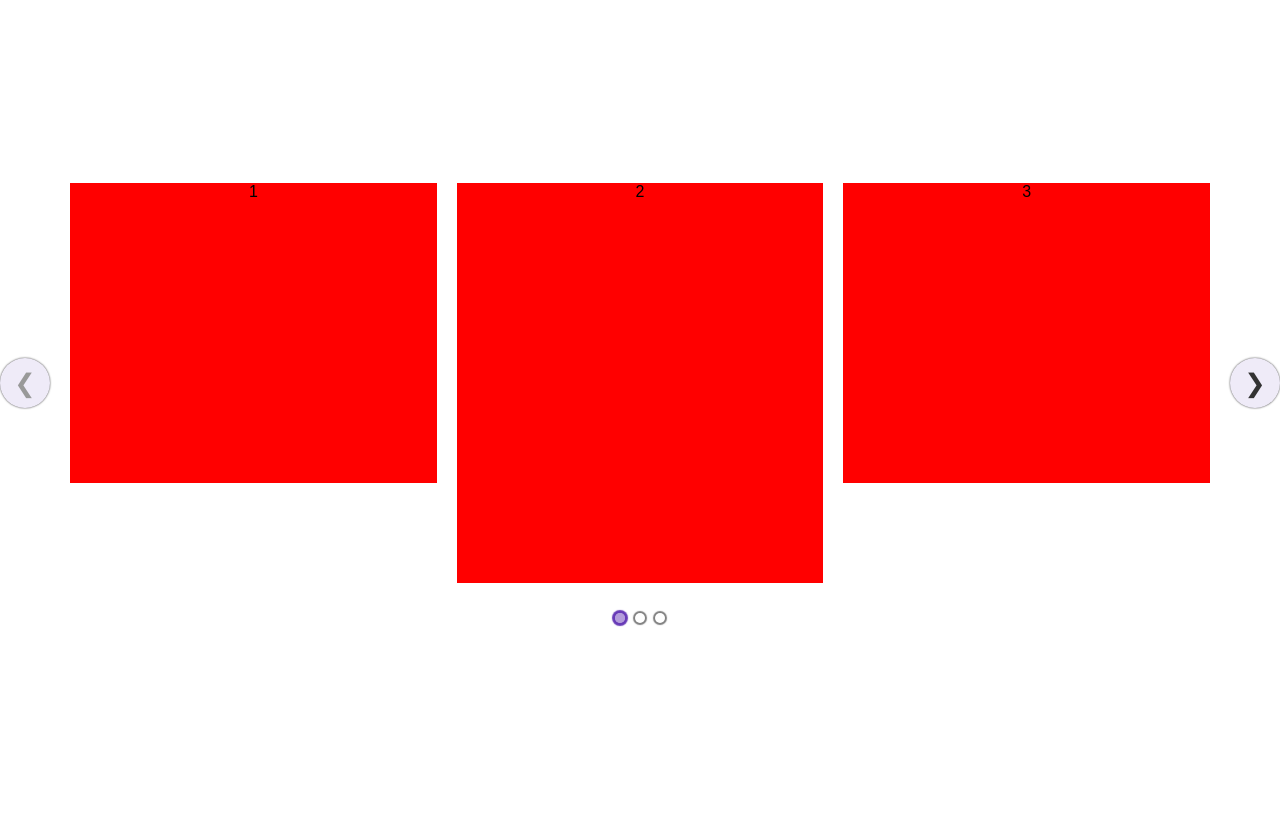
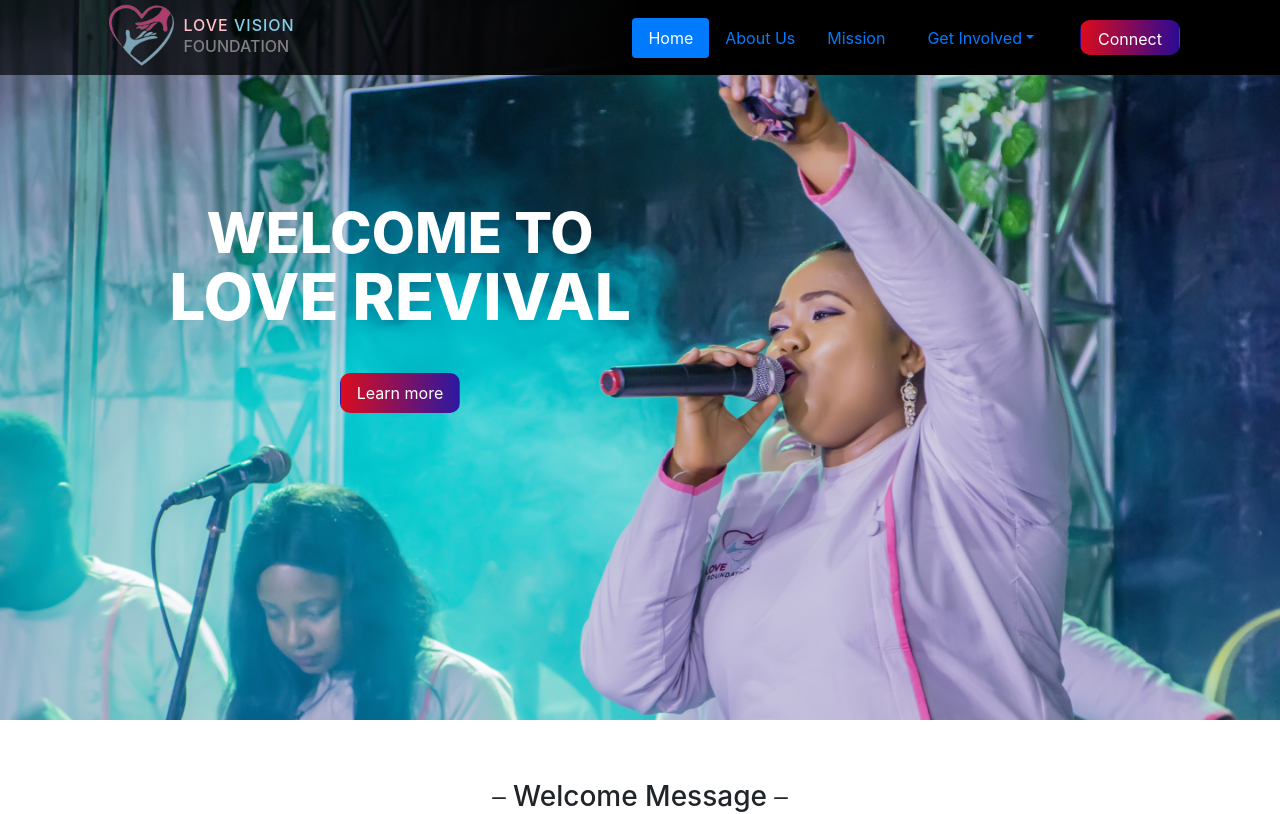
Before and after one commit to Duffigoogle/Love-Revival, a React (Create React App) app in the folder love-revival/: page / in a window 1280 px wide. Shown: the top 814 px of the page. Built offline with nearby package versions, Linux system fonts and the light colour scheme.

Commit message:
fixed bootstrap module error

```diff
--- a/love-revival/public/index.html
+++ b/love-revival/public/index.html
@@ -24,7 +24,7 @@
       work correctly both with client-side routing and a non-root public URL.
       Learn how to configure a non-root public URL by running `npm run build`.
     -->
-    <title>React App</title>
+    <title>Love Revival</title>
   </head>
   <body>
     <noscript>You need to enable JavaScript to run this app.</noscript>
--- a/love-revival/src/App.js
+++ b/love-revival/src/App.js
@@ -1,18 +1,16 @@
 import './App.scss';
-import CarouselFx from './comp/CarouselFx';
-// import 'bootstrap/scss/bootstrap';
-// import HeaderNav from './comp/Navbar.js';
-// import WelcomeMessage from './comp/WelcomeMess.js';
-// import PictureGallery from './comp/PictureGallery';
-// import Footer from './comp/Footer';
-// import LoveSection from './comp/LoveSection';
+import 'bootstrap/scss/bootstrap.scss';
+import HeaderNav from './comp/Navbar.js';
+import WelcomeMessage from './comp/WelcomeMess.js';
+import PictureGallery from './comp/PictureGallery';
+import Footer from './comp/Footer';
+import LoveSection from './comp/LoveSection';
 
 
 function App() {
   return (
     <div className="App">
-      <CarouselFx />
-      {/* <header className="App-header">
+      <header className="App-header">
         <HeaderNav />
         <div className='header-content'>
           <h2 className='header-text small'>WELCOME TO </h2>
@@ -26,7 +24,7 @@ function App() {
         <LoveSection />
         <PictureGallery />
         <Footer />
-      </main> */}
+      </main>
     </div>
   );
 }
--- a/love-revival/src/App.scss
+++ b/love-revival/src/App.scss
@@ -1,3 +1,4 @@
+@import "~bootstrap/scss/bootstrap";
 * {
   margin: 0;
   padding: 0;
--- a/love-revival/src/index.js
+++ b/love-revival/src/index.js
@@ -1,17 +1,10 @@
 import React from 'react';
 import ReactDOM from 'react-dom';
 import './index.css';
+import '../node_modules/bootstrap/dist/css/bootstrap.min.css';
 import App from './App';
-import reportWebVitals from './reportWebVitals';
 
 ReactDOM.render(
-  <React.StrictMode>
-    <App />
-  </React.StrictMode>,
+  <App />,
   document.getElementById('root')
 );
-
-// If you want to start measuring performance in your app, pass a function
-// to log results (for example: reportWebVitals(console.log))
-// or send to an analytics endpoint. Learn more: https://bit.ly/CRA-vitals
-reportWebVitals();
```
